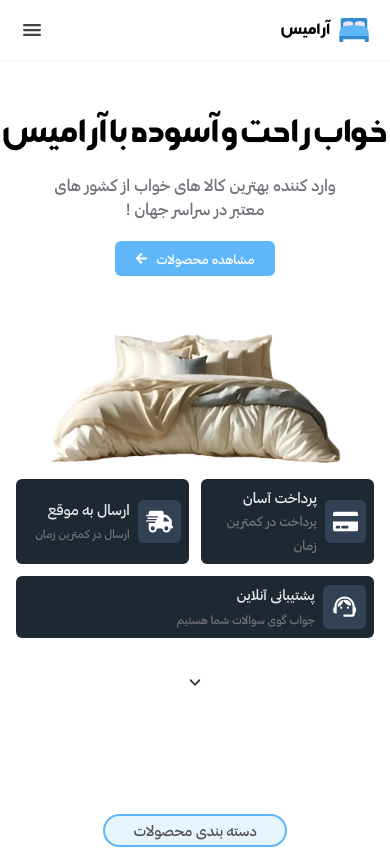
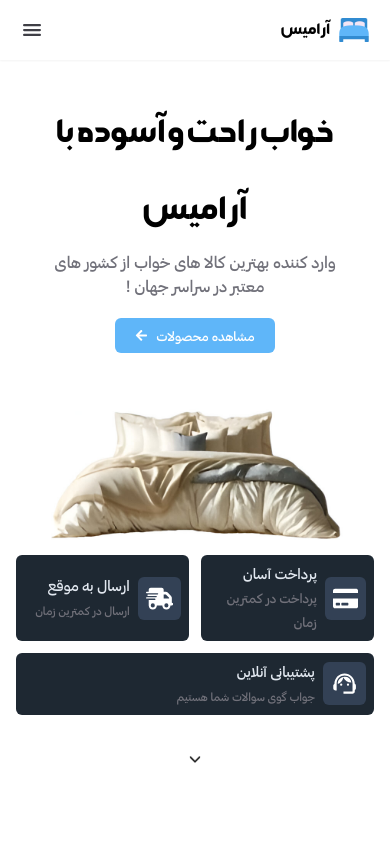
Before and after one commit to MohamadAminPour/aramis, a React (Vite) app: page / in a window 390 px wide. Shown: the top 849 px of the page. Built offline with nearby package versions, Linux system fonts and the light colour scheme.

Commit message:
add some change

```diff
--- a/src/components/Header.jsx
+++ b/src/components/Header.jsx
@@ -7,7 +7,7 @@ export default function Header() {
   return (
     <>
       <div className="header mt-[6rem] flex items-center justify-center flex-col">
-        <h1 className="text-[3.2rem] md:text-[4.5rem] text-center font-hezargan">
+        <h1 className="text-[3.2rem] md:text-[4.5rem] px-3 text-center font-hezargan">
           خواب راحت و آسوده با آرامیس
         </h1>
         <p className="text-center px-10 text-zinc-500 mb-5">
```
